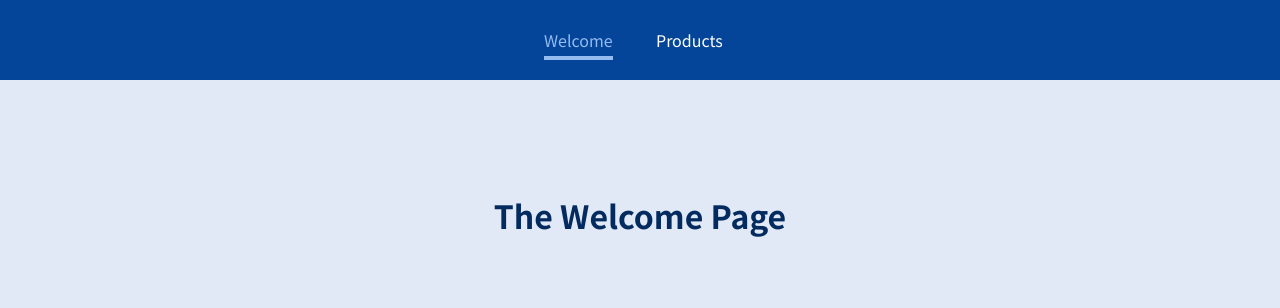
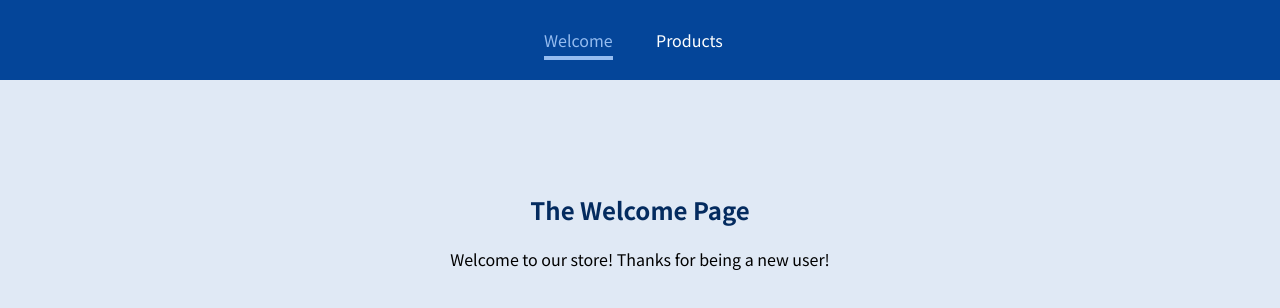
Before and after one commit to EmeraldSerpent57/Learning-react-router, a JavaScript app: page /welcome/new-user in a window 1280 px wide. Shown: the top 308 px of the page. Built offline with nearby package versions, Linux system fonts and the light colour scheme.

Commit message:
added path for new user on welcome page

```diff
--- a/src/pages/Welcome.js
+++ b/src/pages/Welcome.js
@@ -1,5 +1,14 @@
+import { Route } from "react-router-dom";
+
 const Welcome = () => {
-    return <h1>The Welcome Page</h1>;
+    return (
+      <section>
+        <h1>The Welcome Page</h1>
+        <Route path='/welcome/new-user'>
+            Welcome to our store! Thanks for being a new user!
+        </Route>
+      </section>
+    );
 };
 
 export default Welcome;
```
